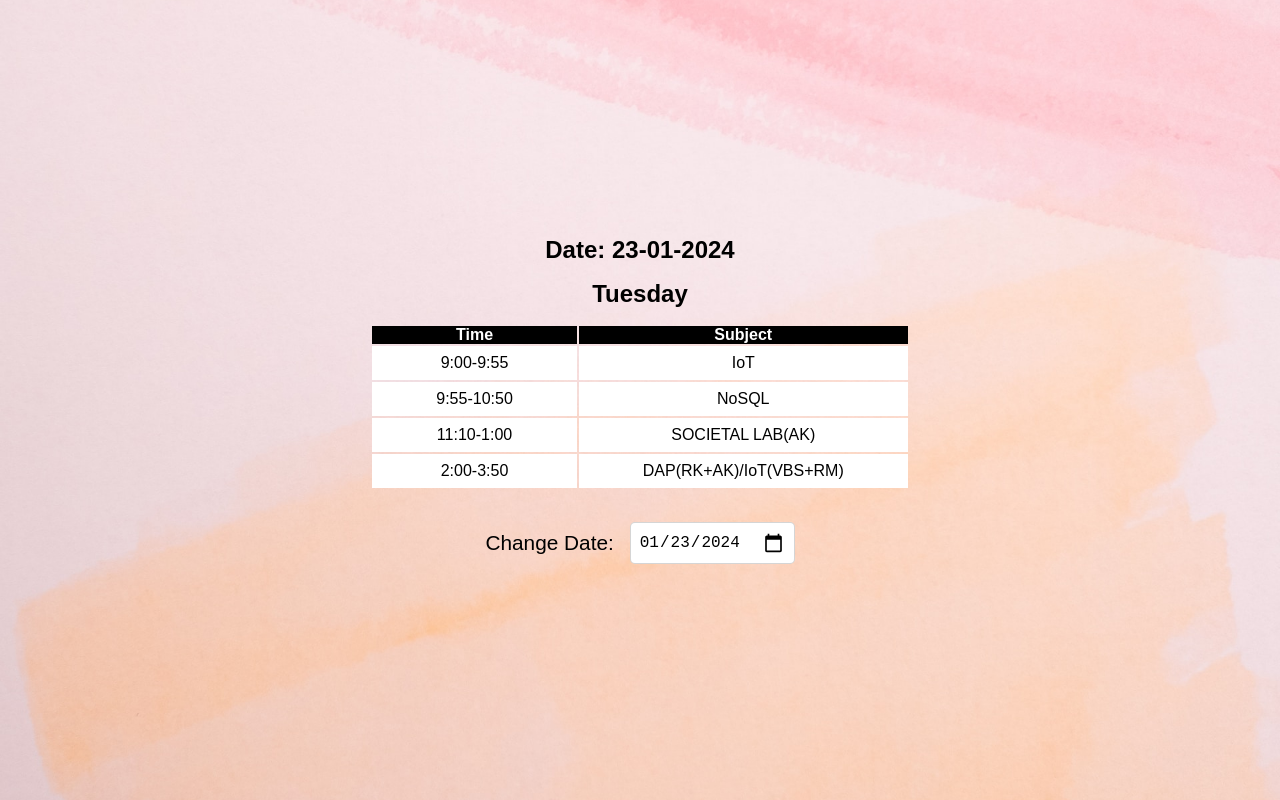
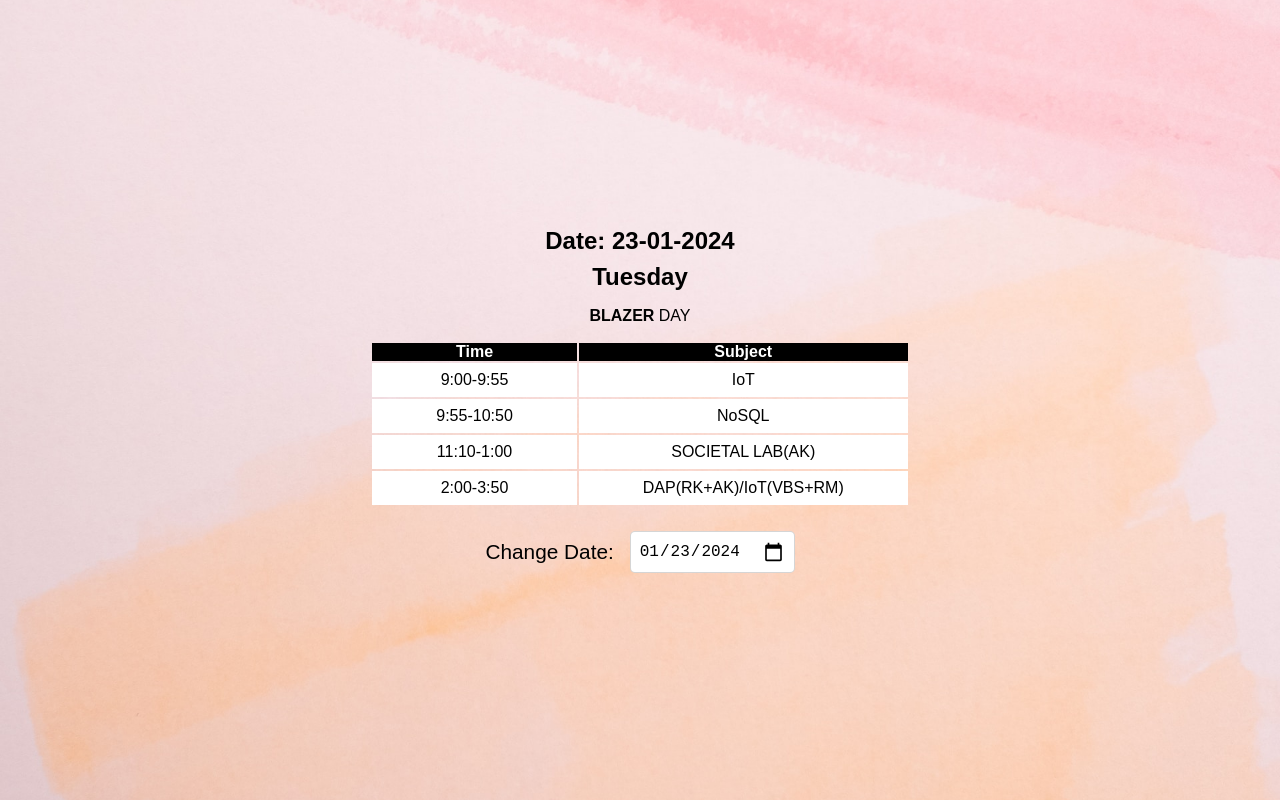
Before and after one commit to Afnan011/dynamic-time-table, a plain HTML site: page index.html in a window 1280 px wide. Drawn offline with nearby package versions, Linux system fonts and the light colour scheme.

Commit message:
added date picker to select custom dates

```diff
--- a/app.js
+++ b/app.js
@@ -1,6 +1,7 @@
 const currentDateElement = document.getElementById("currentDate");
 const currentDay = document.getElementById("currentDay");
 const timetableContainer = document.getElementById("timetableContainer");
+const blazerDay = document.getElementById('blazerDay');
 
 const subjectsPerDay = {
   day1: [
@@ -141,19 +142,38 @@ function getDay(date) {
   return day;
 }
 
+function isBlazerDay(date) {
+  const dateObj = getDateObject(date);
+  const dayOfWeek = dateObj.getDay();
+  console.log();
+  return dayOfWeek === 2 || dayOfWeek === 4;
+
+}
+
+
+
 function displayTimetable(date) {
-//   const today = "-01-2024";
 
   currentDateElement.innerText = `Date: ${date}`;
   currentDay.innerText = getDay(date);
 
-  if (isHoliday(date)) {
+  const isHolidayToday = isHoliday(date);
+  if (isHolidayToday) {
     timetableContainer.textContent = `Holiday: ${isHolidayToday}`;
     return;
   }
 
+  if(isBlazerDay(date)) {
+    blazerDay.style = 'display: block';
+  }
+  else{
+    blazerDay.style = 'display: none';
+  }
+
   const todayDay = getDayFromDate(date);
   const todaySubjects = subjectsPerDay[todayDay];
+
+  timetableContainer.textContent = "";
 
   if (todaySubjects) {
     const timetableTable = document.createElement("table");
@@ -182,7 +202,6 @@ function displayTimetable(date) {
 
 function openDatePicker() {
   const datePicker = document.getElementById("datePicker");
-
   const date = new Date().toISOString().split('T')[0];
   datePicker.value = date;
   const today = new Date().toLocaleDateString("en-GB").replace(/\//g, '-');
@@ -191,23 +210,9 @@ function openDatePicker() {
 
   datePicker.addEventListener("input", function() {
       const selectedDate = datePicker.value;
-      const parts = selectedDate.split("-");
-      const formattedDate = `${parts[2]}-${parts[1]}-${parts[0]}`;
-      console.log(formattedDate);
-      displayTimetable(selectedDate);
+      const formattedDate = new Date(selectedDate).toLocaleDateString("en-GB").replace(/\//g, '-')
+      displayTimetable(formattedDate);
   });
 }
 
 openDatePicker()
-
-
-// function openDatePicker() {
-//   document.getElementById(datePicker).style.display = "block";
-//   flatpickr("#datePicker", {
-//       defaultDate: new Date(),
-//       onChange: function(selectedDates, dateStr) {
-//           console.log("Selected date:", dateStr);
-//           // You can update the "today" variable here or perform any other actions
-//       }
-//   });
-// }
--- a/index.html
+++ b/index.html
@@ -5,24 +5,19 @@
     <meta name="viewport" content="width=device-width, initial-scale=1.0">
     <title>Dynamic Timetable</title>
     <link rel="stylesheet" href="style.css">
-    <link rel="stylesheet" href="https://cdn.jsdelivr.net/npm/flatpickr@4.6.9/dist/flatpickr.min.css">
     <script src="app.js" defer></script>
 </head>
 <body>
     <section>
         <h1 id="currentDate"></h1>
         <h1 id="currentDay"></h1>
+        <p id="blazerDay"><span>BLAZER</span> Day</p>
         <div id="timetableContainer"></div>
         <div class="datePicker-container">
             <label for="datePicker">Change Date:</label>
-            <input type="date" id="datePicker" value=""  placeholder="dd-mm-yyyy">
+            <input type="date" id="datePicker" value="" placeholder="dd-mm-yyyy" min="2024-01-01" max="2024-1-31">
         </div>
-        <!-- <button onclick="openDatePicker()">Open Date Picker</button> -->
-
-        <!-- <input type="text" id="datePicker" style="display: none;">
-        <button onclick="openDatePicker()">Open Date Picker</button> -->
 
     </section>
-    <script src="https://cdn.jsdelivr.net/npm/flatpickr@4.6.9/dist/flatpickr.min.js"></script>
 </body>
 </html>
--- a/style.css
+++ b/style.css
@@ -19,7 +19,7 @@ section{
     justify-content: center;
     align-items: center;
     flex-direction: column;
-    gap: 1rem;
+    gap: 0.5rem;
 }
 
 .table{
@@ -49,7 +49,7 @@ section{
 .datePicker-container label{
     font-size: 1.3rem;
     font-weight: 500;
-
+    cursor: pointer;
 }
 
 #datePicker{
@@ -88,6 +88,23 @@ section{
     color: #0000007a;
 }
 
+#blazerDay{
+    padding: 0.5rem;
+    border-radius: 5px;
+    outline: none;
+    font-size: 1rem;
+    font-weight: 500;
+    cursor: pointer;
+    transition: all 0.3s ease;
+    text-transform: uppercase;
+}
+
+#blazerDay span{
+    font-size: 1rem;
+    font-weight: 600;
+
+}
+
 
 
 @media only screen and (max-width: 768px){
```
